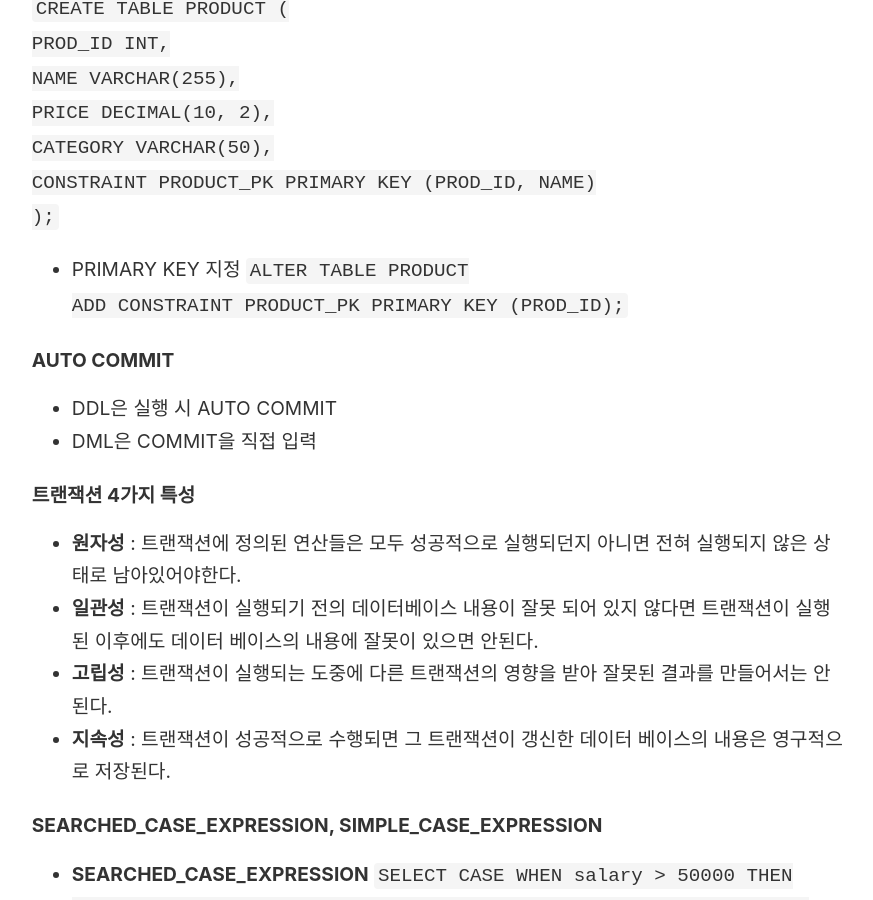
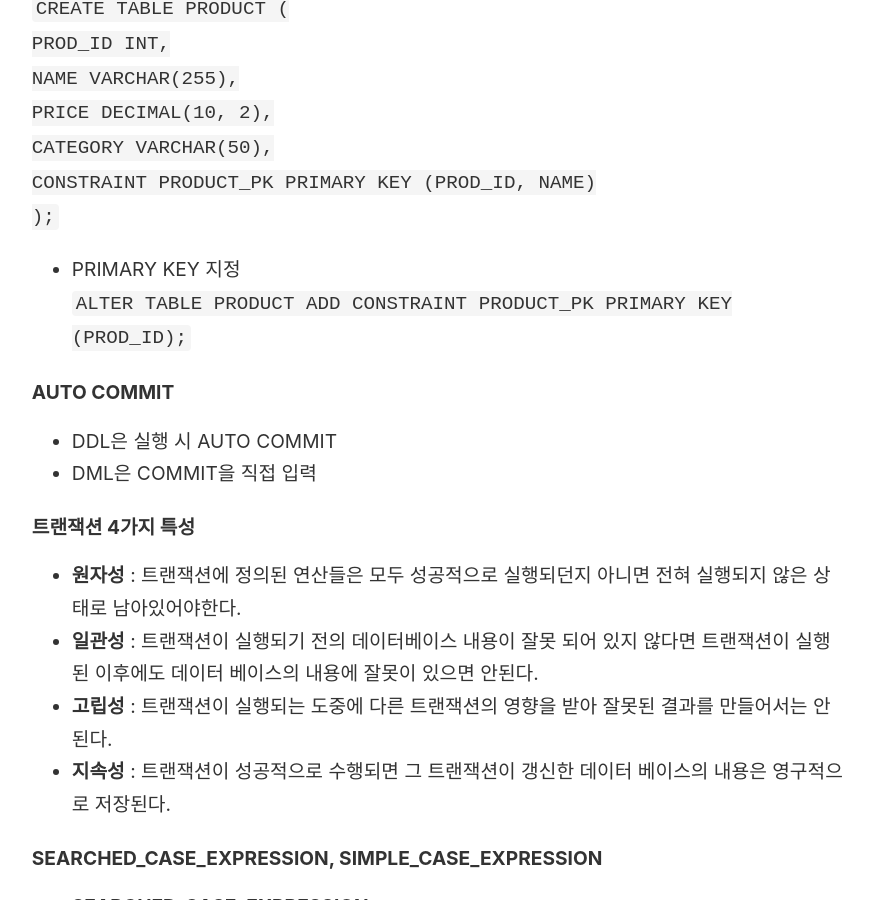
Before and after one commit to rainbow96bear/Obsidian, a Jekyll site: the page built from _notes/SQLD 준비/SQLD 오답 정리.md, in a window 1280 px wide and 900 px high, scrolled down 5588 px. Shown: the whole window, without its empty margins (45-918 px from the left). Built offline with Jekyll 4.4.1, drawn with Linux system fonts in a browser that asks for light colours.

Commit message:
오타 수정

```diff
--- a/_notes/SQLD 준비/SQLD 오답 정리.md
+++ b/_notes/SQLD 준비/SQLD 오답 정리.md
@@ -169,7 +169,7 @@ CREATE TABLE PRODUCT ( <br>
 
 * PRIMARY KEY 지정
 <code>
-ALTER TABLE PRODUCT <br>
+ALTER TABLE PRODUCT
 ADD CONSTRAINT PRODUCT_PK PRIMARY KEY (PROD_ID);
 </code>
 
```
Also changed, not shown: other parts of _notes/SQLD 준비/SQLD 오답 정리.md (+1 -1 lines).
